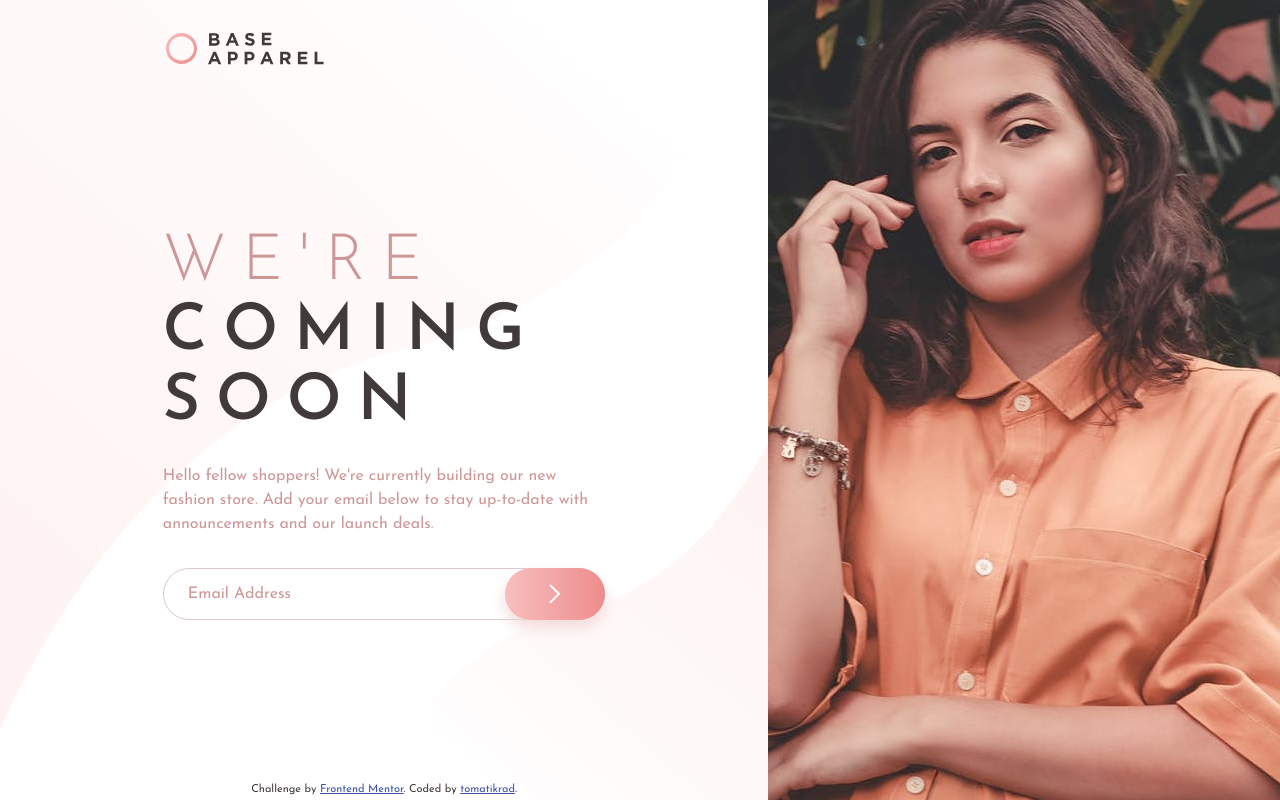
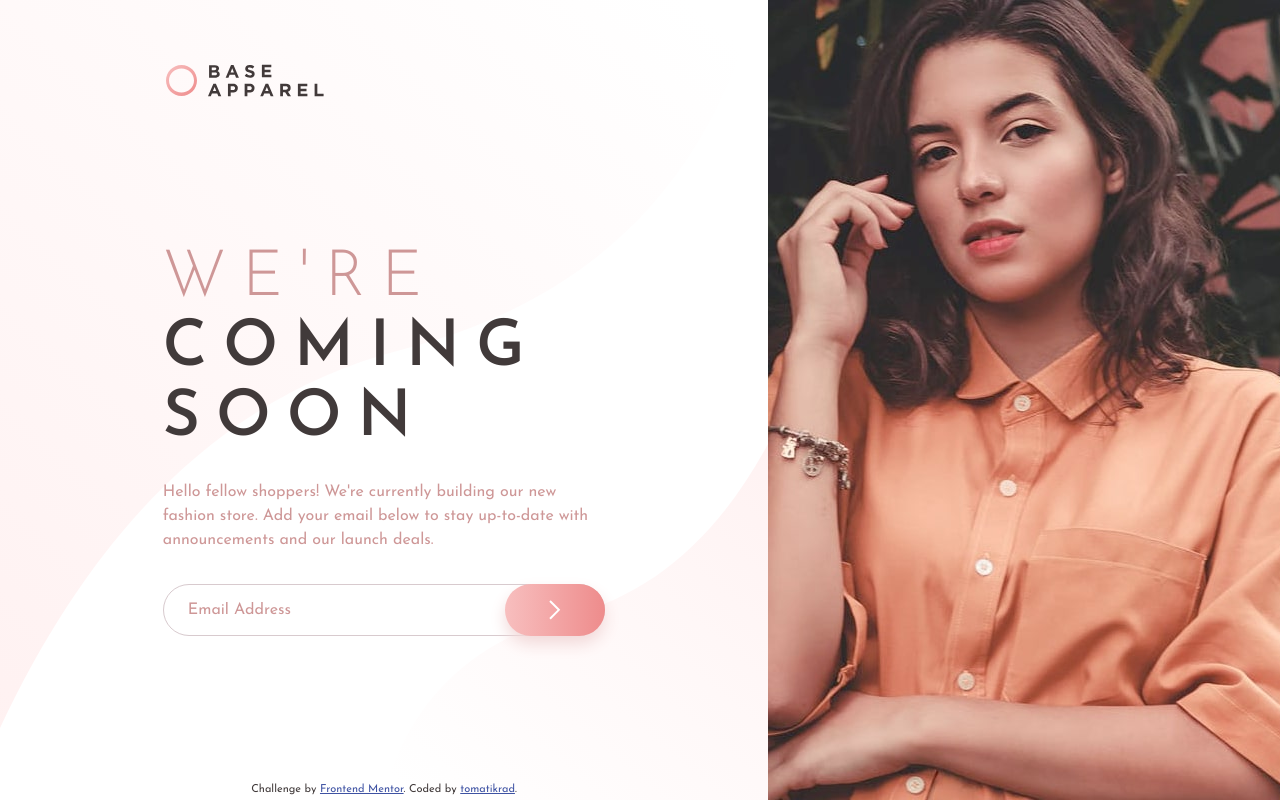
Before and after one commit to tomatikrad/Frontend-Mentor-Base-Apparel-coming-soon-page, a website built with Vite: page index.html in a window 1280 px wide. Built offline with nearby package versions, Linux system fonts and the light colour scheme.

Commit message:
fixed padding top on header

```diff
--- a/styles.css
+++ b/styles.css
@@ -255,6 +255,9 @@ footer {
     object-fit: cover;
     object-position: center;
   }
+  .header {
+    padding-top: 4em;
+  }
 
   .header img {
     height: 33px;
```
